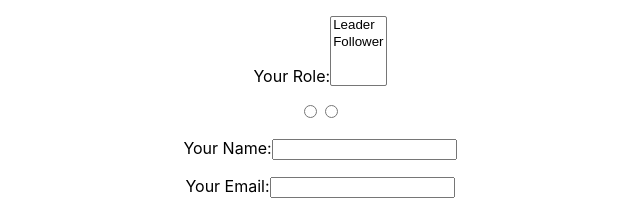
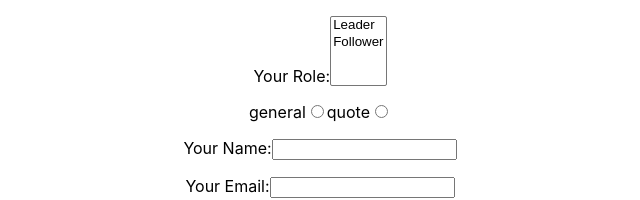
Before and after one commit to MilosJo/netlify-from, a React (Create React App) app: page / in a window 1280 px wide. Shown: the top 200 px of the page, without its empty margins (320-960 px from the left). Built offline with nearby package versions, Linux system fonts and the light colour scheme.

Commit message:
progress

```diff
--- a/src/Form.js
+++ b/src/Form.js
@@ -50,8 +50,8 @@ export default class Form extends React.Component {
           </label>
         </p>
         <p>
-          <input onChange={this.handleType} type="radio" name="form-radio" value="general" />
-          <input onChange={this.handleType} type="radio" name="form-radio" value="quote" />
+          <label for="general">general<input onChange={this.handleType} type="radio" name="form-radio" value="general" /></label>
+          <label for="quote">quote<input onChange={this.handleType} type="radio" name="form-radio" value="quote" /></label>
         </p>
         <p>
           <label>
```
